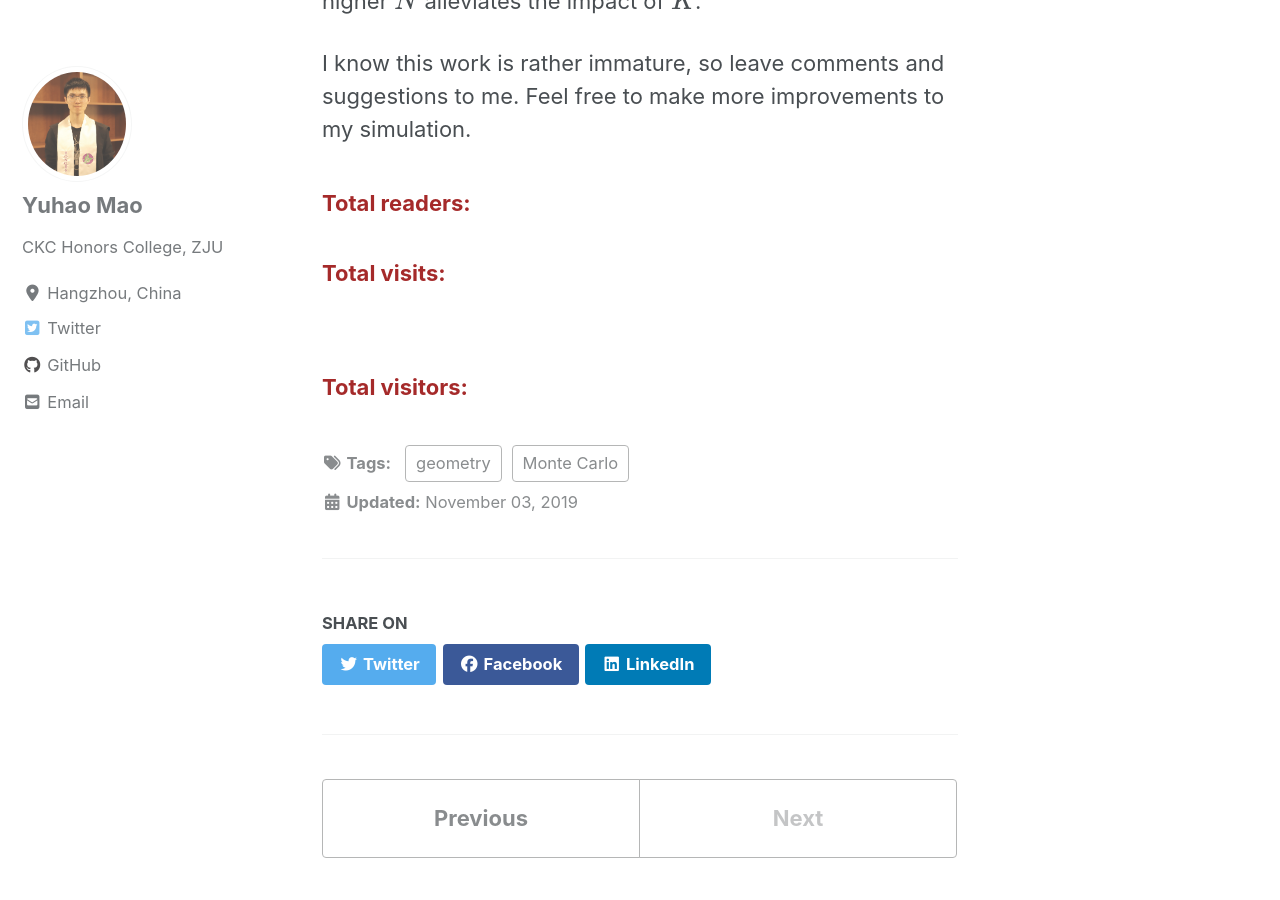
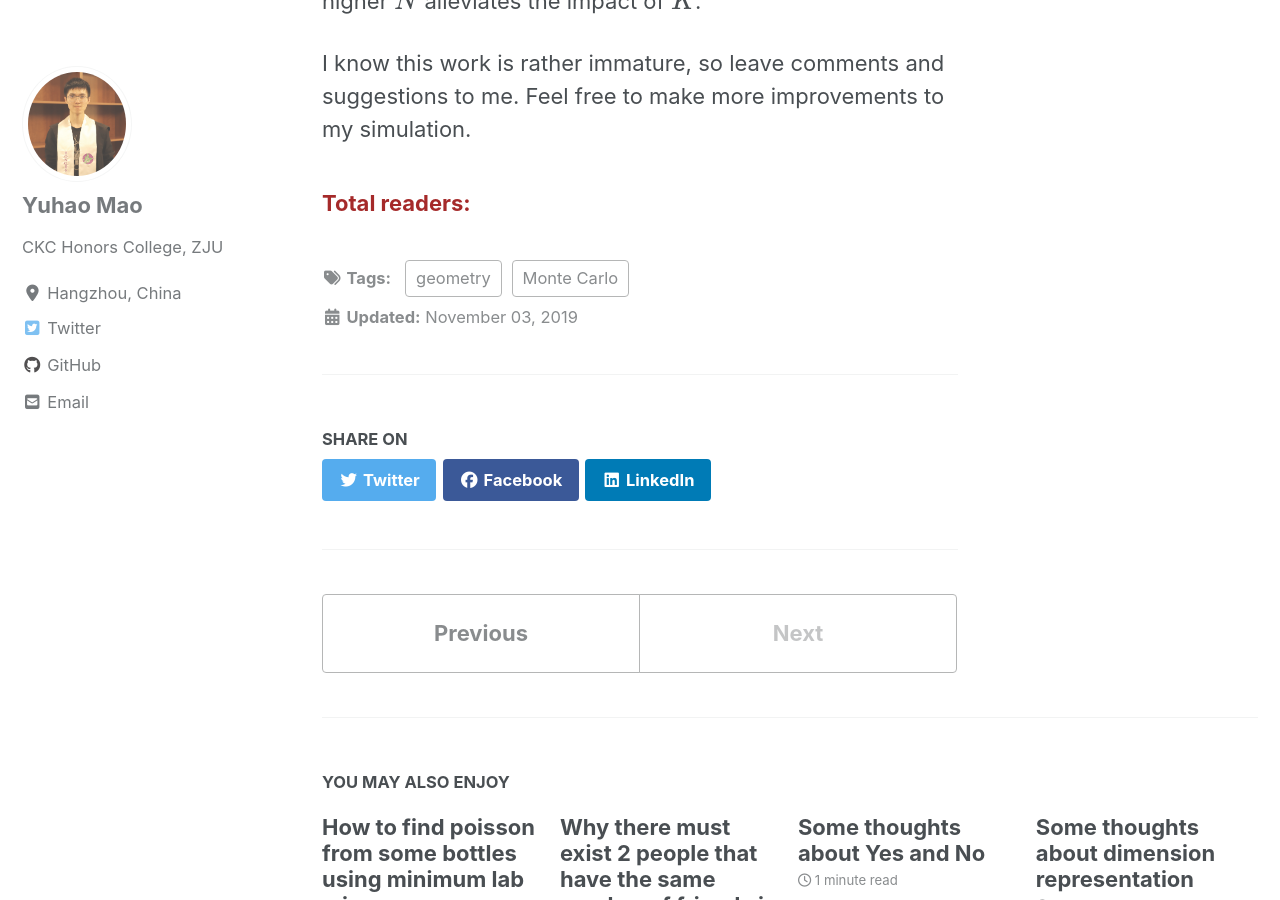
Before and after one commit to AlgebraLoveme/AlgebraLoveme.github.io, a Jekyll site: the page built from _posts/2019-11-03-MAXMIN_distance_between_K_points_in_N_dimension.md, in a window 1280 px wide and 900 px high, scrolled down 2207 px. Built offline with Jekyll 4.4.1, drawn with Linux system fonts in a browser that asks for light colours; cached includes are drawn as plain includes; nearby versions of some CDN libraries; formulas are drawn with MathJax 3; comment, search, counter and statistics services are not loaded.

Commit message:
Update 2019-11-03-MAXMIN_distance_between_K_points_in_N_dimension.md

```diff
--- a/_posts/2019-11-03-MAXMIN_distance_between_K_points_in_N_dimension.md
+++ b/_posts/2019-11-03-MAXMIN_distance_between_K_points_in_N_dimension.md
@@ -44,10 +44,3 @@ const gitalk = new Gitalk({
 
 gitalk.render('gitalk-container')
 </script>
-
-<script async src="//busuanzi.ibruce.info/busuanzi/2.3/busuanzi.pure.mini.js"></script>
-<h3 id="busuanzi_container_site_pv" style="align-content: center; color:brown; font: 200">Total visits: <span id="busuanzi_value_site_pv"></span></h3>
-<br>
-<h3 id="busuanzi_container_site_uv" style="align-content: center; color:brown; font: 200">
-  Total visitors: <span id="busuanzi_value_site_uv"></span>
-</h3>
```
